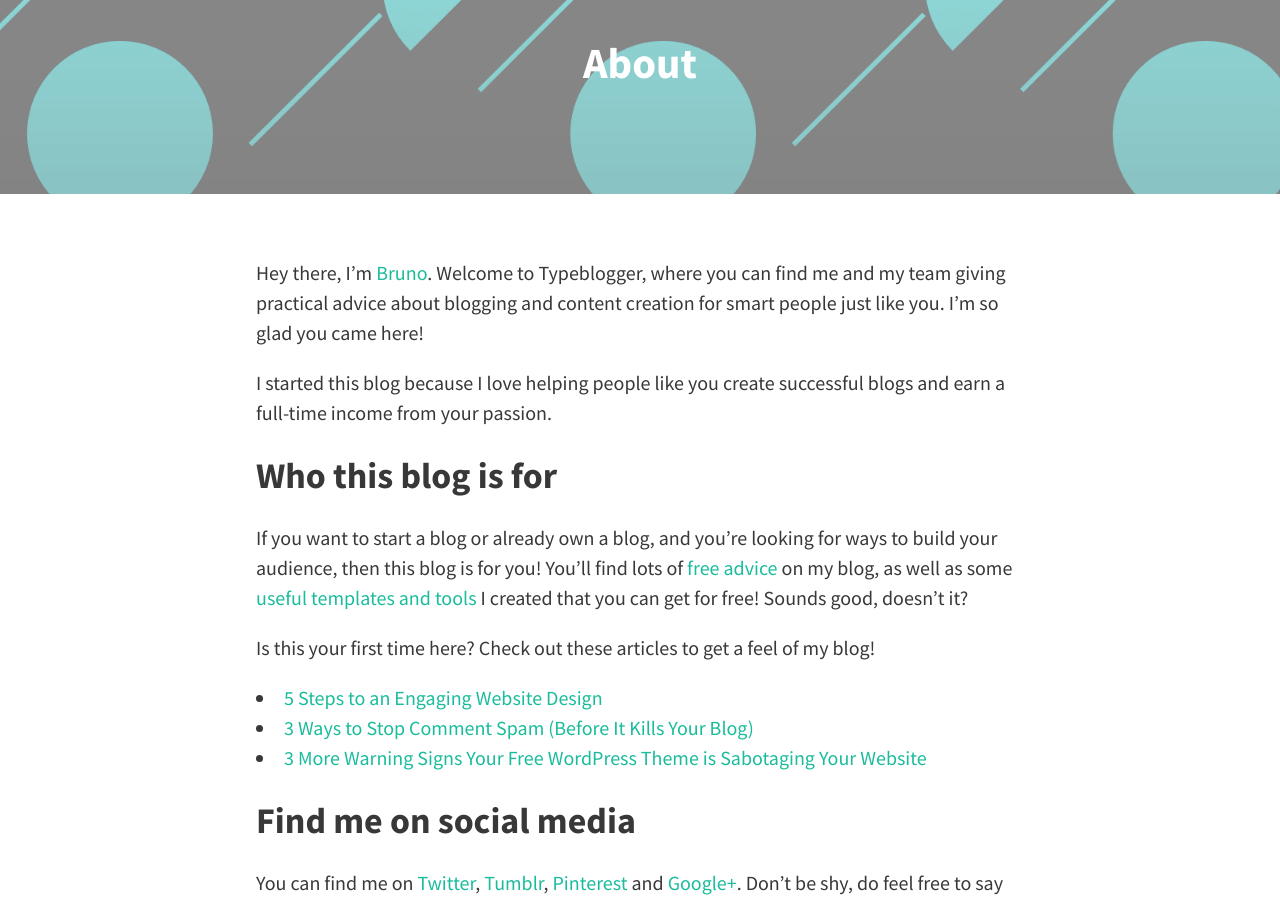
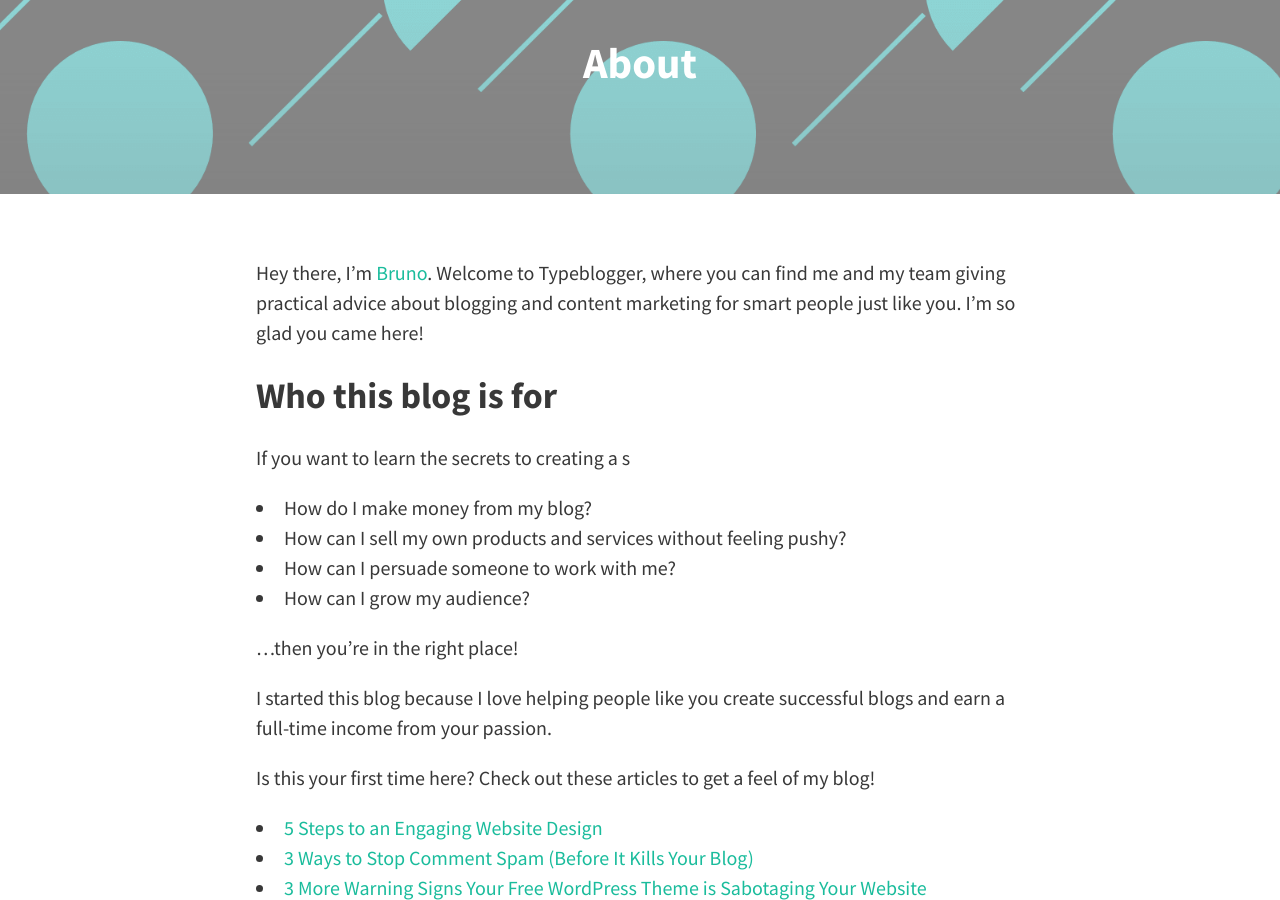
Before and after one commit to typeblogger/typeblogger.github.io, a Jekyll site: the page built from about.md, in a window 1280 px wide and 900 px high, scrolled down 224 px. Built offline with Jekyll 4.4.1, drawn with Linux system fonts in a browser that asks for light colours; nearby versions of some CDN libraries; comment, search, counter and statistics services are not loaded.

Commit message:
Updated about.md

```diff
--- a/about.md
+++ b/about.md
@@ -6,13 +6,23 @@ feature-img: img/background1.png
 published: true
 ---
 
-Hey there, I'm [Bruno](http://twitter.com/brunotandev). Welcome to Typeblogger, where you can find me and my team giving practical advice about blogging and content creation for smart people just like you. I'm so glad you came here!
+Hey there, I'm [Bruno](http://twitter.com/brunotandev). Welcome to Typeblogger, where you can find me and my team giving practical advice about blogging and content marketing for smart people just like you. I'm so glad you came here!
 
-I started this blog because I love helping people like you create successful blogs and earn a full-time income from your passion.
+
 
 ## Who this blog is for
 
-If you want to start a blog or already own a blog, and you're looking for ways to build your audience, then this blog is for you! You'll find lots of [free advice](/) on my blog, as well as some [useful templates and tools](/freebies) I created that you can get for free! Sounds good, doesn't it?
+If you want to learn the secrets to creating a s
+
+
+* How do I make money from my blog?
+* How can I sell my own products and services without feeling pushy?
+* How can I persuade someone to work with me?
+* How can I grow my audience?
+
+...then you're in the right place!
+
+I started this blog because I love helping people like you create successful blogs and earn a full-time income from your passion.
 
 Is this your first time here? Check out these articles to get a feel of my blog!
 
```
